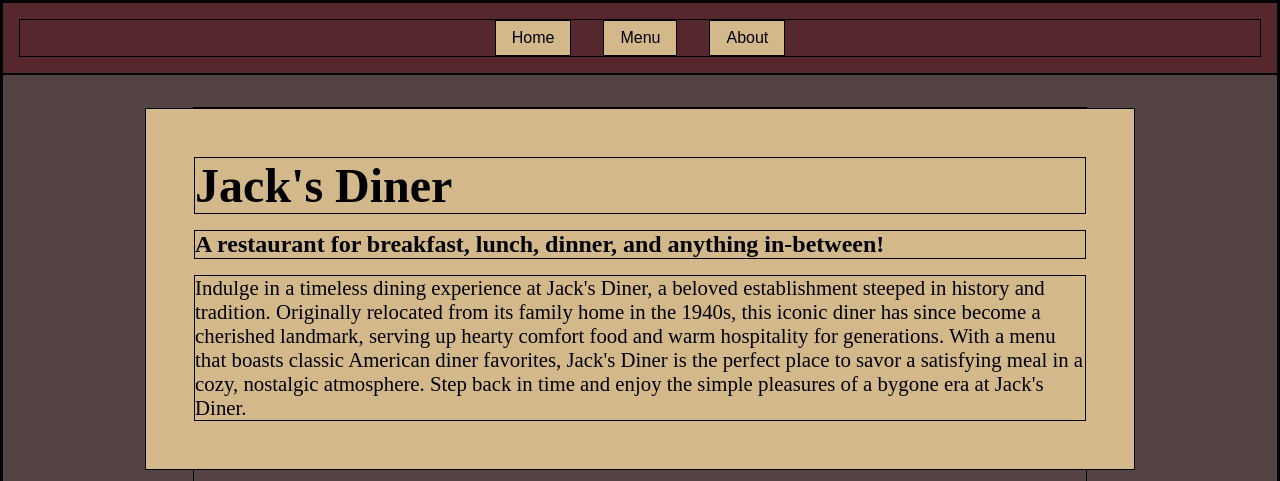
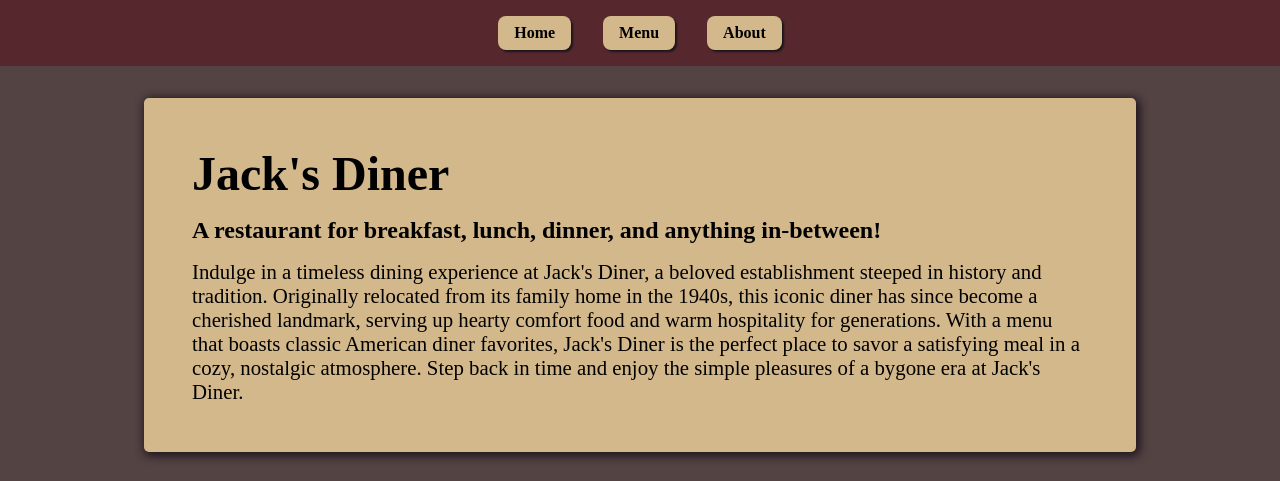
Before and after one commit to jwtlo/odin-restaurant-page, a plain HTML site: page index.html in a window 1280 px wide. Shown: the top 481 px of the page. Drawn offline with Linux system fonts and the light colour scheme; a web font is replaced by a local one.

Commit message:
Add additional styling to sections and buttons, remove border

```diff
--- a/style.css
+++ b/style.css
@@ -27,9 +27,9 @@
   color: #110b11;
 }
 
-* {
+/* * {
   border: 1px solid black;
-}
+} */
 
 header {
   position: sticky;
@@ -49,6 +49,20 @@
   padding: 0.5rem 1rem;
   font-size: 1rem;
   background-color: #d3b88c;
+
+  font-family: inherit;
+  font-weight: bold;
+
+  border: 0;
+  border-radius: 0.5rem;
+  box-shadow: 2px 2px 2px 0px #1d151d;
+}
+
+nav button:active {
+  background-color: #554a38;
+  color: #f4f2f3;
+  box-shadow: 2px 1px 2px 0px #1d151d;
+  transform: translateY(1px);
 }
 
 h1 {
@@ -79,7 +93,7 @@
   display: flex;
   flex-direction: column;
   align-items: center;
-  gap: 1rem;
+  gap: 2rem;
 }
 
 section {
@@ -91,6 +105,9 @@
   display: flex;
   flex-direction: column;
   gap: 1rem;
+
+  border-radius: 5px;
+  box-shadow: 2px 2px 10px 2px #1d151d;
 }
 
 body {
@@ -105,8 +122,11 @@
   position: absolute;
   bottom: 0;
   width: 100%;
+  padding: 1rem 0rem;
 
   background-color: #56282d;
   display: flex;
   justify-content: center;
+
+  color: #e4dcc3;
 }
```
